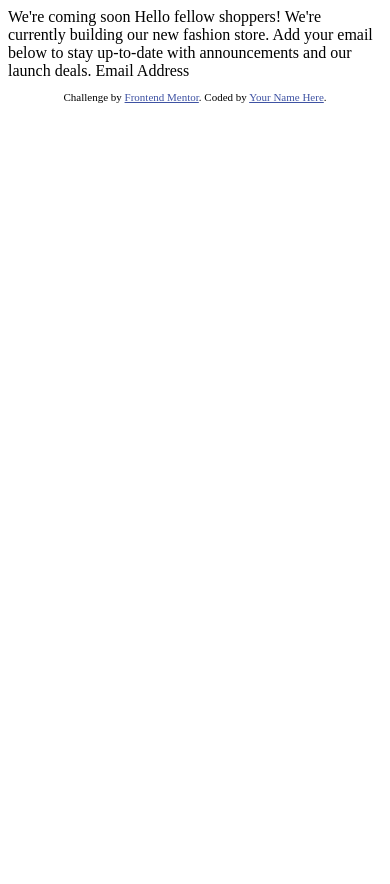
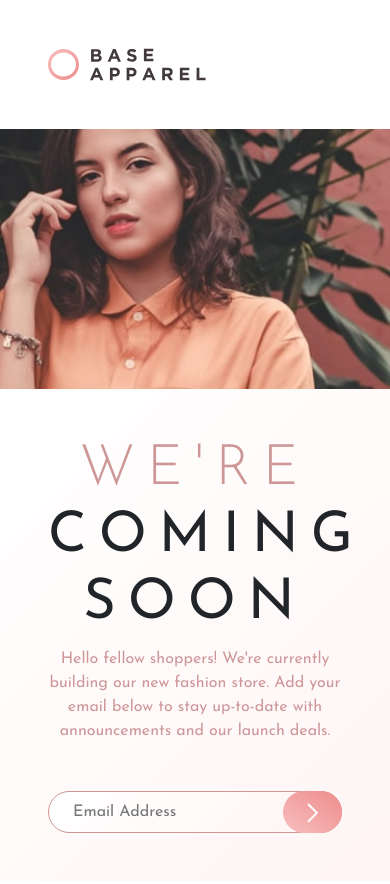
Before and after one commit to ryancodes116/base-apparel-coming-soon-page, a plain HTML site: page index.html in a window 390 px wide. Before the commit the page ends 844 px from the top, so only its background shows below. Drawn offline with nearby package versions, Linux system fonts and the light colour scheme.

Commit message:
mobile layout completed

```diff
--- a/index.html
+++ b/index.html
@@ -1,33 +1,72 @@
 <!DOCTYPE html>
 <html lang="en">
-<head>
-  <meta charset="UTF-8">
-  <meta name="viewport" content="width=device-width, initial-scale=1.0"> <!-- displays site properly based on user's device -->
+  <head>
+    <!-- Required meta tags -->
+    <meta charset="utf-8" />
+    <meta
+      name="viewport"
+      content="width=device-width, initial-scale=1, shrink-to-fit=no"
+    />
 
-  <link rel="icon" type="image/png" sizes="32x32" href="./images/favicon-32x32.png">
+    <!-- Bootstrap CSS -->
+    <link
+      rel="stylesheet"
+      href="https://maxcdn.bootstrapcdn.com/bootstrap/4.0.0/css/bootstrap.min.css"
+      integrity="sha384-Gn5384xqQ1aoWXA+058RXPxPg6fy4IWvTNh0E263XmFcJlSAwiGgFAW/dAiS6JXm"
+      crossorigin="anonymous"
+    />
+    <link rel="stylesheet" href="style.css" />
 
-  <title>Frontend Mentor | Base Apparel coming soon page</title>
+    <title>Base Apparel</title>
+  </head>
+  <body>
+    <img src="images/logo.svg" alt="Base Apparel" class="mobile-logo p-5" />
+    <div
+      class="container-fluid p-0 main-container text-center d-flex flex-column"
+    >
+      <div class="top">
+        <img src="images/hero-mobile.jpg" alt="" class="mobile-hero w-100" />
+      </div>
+      <div class="bottom">
+        <img src="images/logo.svg" alt="Base Apparel" class="desktop-logo" />
+        <h1><span>We're</span> Coming Soon</h1>
+        <p class="mb-5">
+          Hello fellow shoppers! We're currently building our new fashion store.
+          Add your email below to stay up-to-date with announcements and our
+          launch deals.
+        </p>
+        <div class="input-block">
+          <input
+            type="email"
+            name="email"
+            id="email"
+            placeholder="Email Address"
+          />
 
-  <!-- Feel free to remove these styles or customise in your own stylesheet 👍 -->
-  <style>
-    .attribution { font-size: 11px; text-align: center; }
-    .attribution a { color: hsl(228, 45%, 44%); }
-  </style>
-</head>
-<body>
+          <button class="arrow">
+            <img src="images/icon-arrow.svg" alt="Submit" />
+          </button>
+        </div>
+      </div>
+    </div>
 
-  We're coming soon
-
-  Hello fellow shoppers! We're currently building our new fashion store.
-  Add your email below to stay up-to-date with announcements and our launch deals.
-
-  Email Address
-
-  <footer>
-    <p class="attribution">
-      Challenge by <a href="https://www.frontendmentor.io?ref=challenge" target="_blank">Frontend Mentor</a>.
-      Coded by <a href="#">Your Name Here</a>.
-    </p>
-  </footer>
-</body>
+    <!-- Optional JavaScript -->
+    <!-- jQuery first, then Popper.js, then Bootstrap JS -->
+    <script
+      src="https://code.jquery.com/jquery-3.2.1.slim.min.js"
+      integrity="sha384-KJ3o2DKtIkvYIK3UENzmM7KCkRr/rE9/Qpg6aAZGJwFDMVNA/GpGFF93hXpG5KkN"
+      crossorigin="anonymous"
+    ></script>
+    <script
+      src="https://cdnjs.cloudflare.com/ajax/libs/popper.js/1.12.9/umd/popper.min.js"
+      integrity="sha384-ApNbgh9B+Y1QKtv3Rn7W3mgPxhU9K/ScQsAP7hUibX39j7fakFPskvXusvfa0b4Q"
+      crossorigin="anonymous"
+    ></script>
+    <script
+      src="https://maxcdn.bootstrapcdn.com/bootstrap/4.0.0/js/bootstrap.min.js"
+      integrity="sha384-JZR6Spejh4U02d8jOt6vLEHfe/JQGiRRSQQxSfFWpi1MquVdAyjUar5+76PVCmYl"
+      crossorigin="anonymous"
+    ></script>
+    <script src="script.js"></script>
+  </body>
 </html>
--- a/style.css
+++ b/style.css
@@ -0,0 +1,96 @@
+@import url('https://fonts.googleapis.com/css2?family=Josefin+Sans:wght@300;400;600&display=swap');
+
+/* Core Styles */
+* {
+  margin: 0;
+  padding: 0;
+  box-sizing: border-box;
+}
+
+body {
+  font-family: 'Josefin Sans', sans-serif;
+}
+
+.main-container {
+  min-height: 100vh;
+}
+
+/* Logo */
+.mobile-logo {
+  display: block;
+}
+
+.desktop-logo {
+  display: none;
+}
+
+/* Bottom Section */
+.bottom {
+  padding: 3rem;
+  background: linear-gradient(135deg, hsl(0, 0%, 100%), hsl(0, 100%, 98%));
+}
+
+.bottom h1 {
+  font-size: 3.5rem;
+  letter-spacing: 12px;
+  text-transform: uppercase;
+}
+
+.bottom h1 span {
+  color: hsl(0, 36%, 70%);
+  font-weight: 300;
+}
+
+.bottom p {
+  color: hsl(0, 36%, 70%);
+}
+
+.bottom .input-block {
+  position: relative;
+}
+
+.bottom .input-block input {
+  border-radius: 80px;
+  outline: none;
+  width: 100%;
+  padding: 0.5rem 1.5rem;
+  color: hsl(0, 6%, 24%);
+  border: 1px solid hsl(0, 36%, 70%);
+  background: linear-gradient(135deg, hsl(0, 0%, 100%), hsl(0, 100%, 98%));
+}
+
+.bottom .input-block button {
+  position: absolute;
+  top: 0;
+  right: 0;
+  border-radius: 80px;
+  width: 20%;
+  height: 100%;
+  background: linear-gradient(35deg, hsl(0, 80%, 86%), hsl(0, 74%, 74%));
+  outline: none;
+  border: 0;
+}
+
+/* Media Queries */
+/* Small Devices */
+@media (min-width: 576px) {
+  .mobile-logo {
+    display: none;
+  }
+
+  .desktop-logo {
+    display: block;
+  }
+}
+
+/* Medium Devices */
+@media (min-width: 768px) {
+}
+
+/* Large Devices */
+@media (min-width: 992px) {
+}
+
+/* XL Devices */
+@media (min-width: 1200px) {
+}
```
